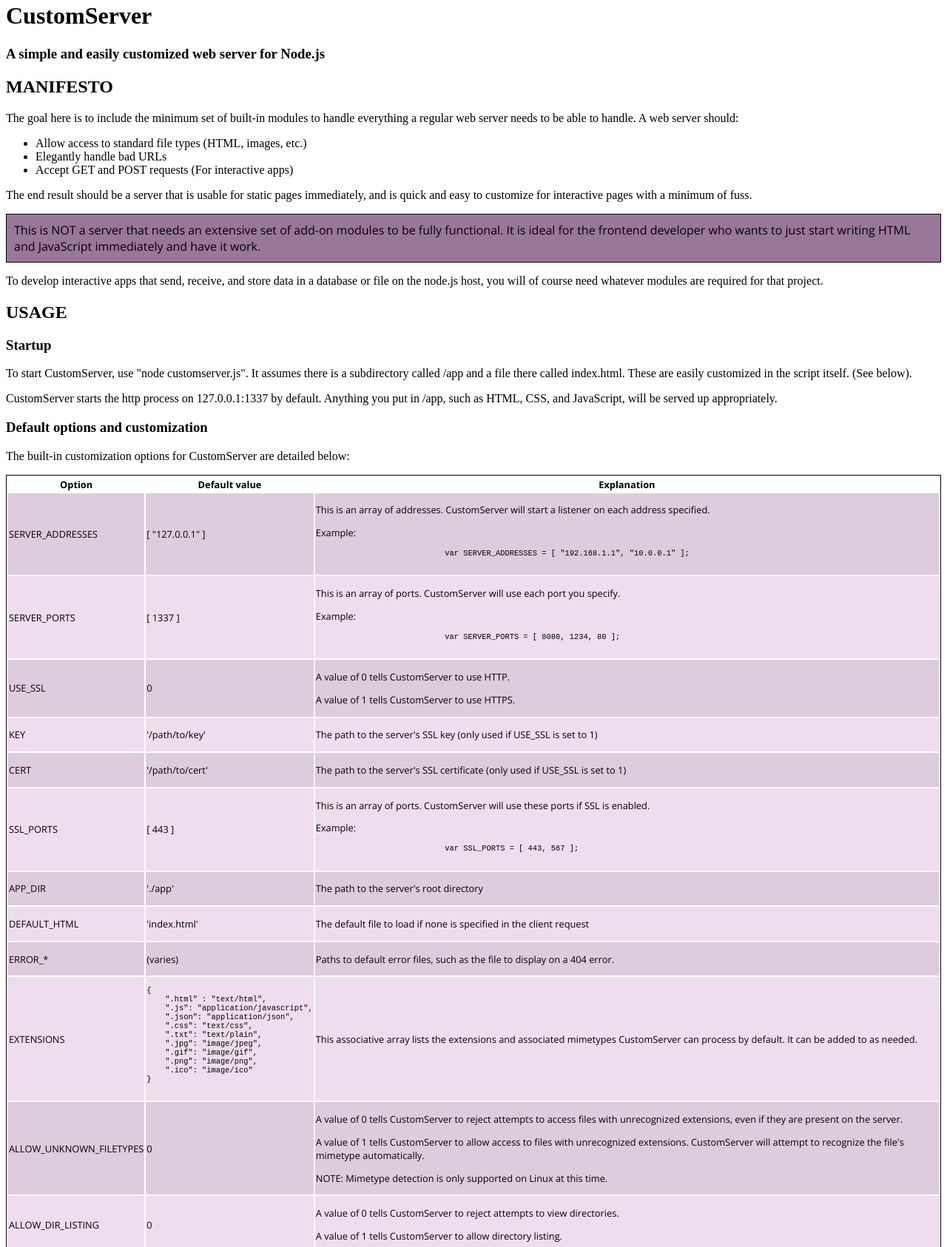
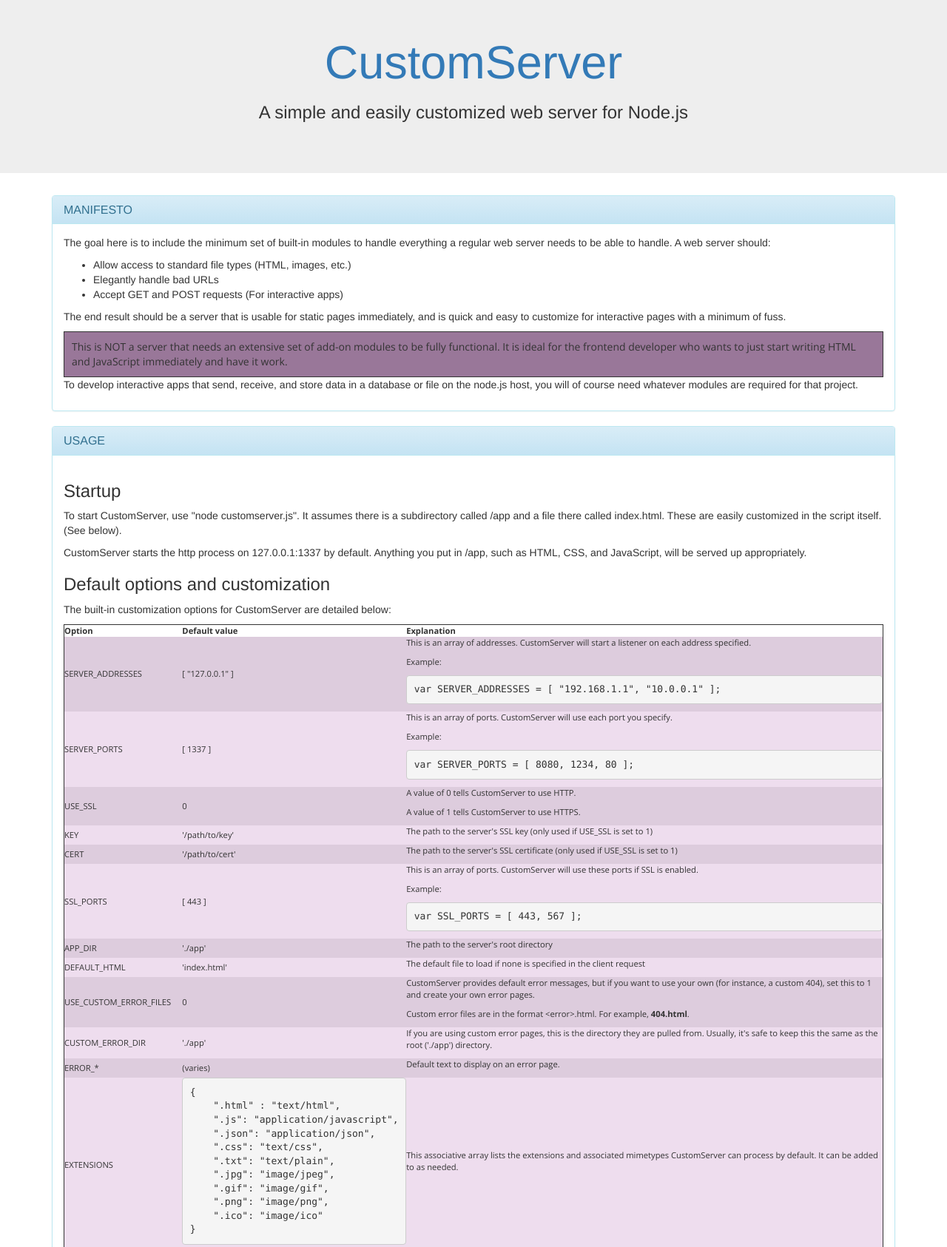
Before and after one commit to dekoding/customserver, a plain HTML site: page app/index.html in a window 1280 px wide. Shown: the part 18-1704 px from the top of the page at 74% size. Drawn offline with nearby package versions, Linux system fonts and the light colour scheme.

Commit message:
Upgraded example page with better instructions, better UI, and Bootstrap deliciousness

```diff
--- a/app/index.html
+++ b/app/index.html
@@ -3,11 +3,17 @@
 <head>
     <meta charset="utf-8" />
     <meta name="author" content="Damon Kaswell" />
+    <meta name="viewport" content="width=device-width, initial-scale=1">
 
     <title>CustomServer Example</title>
 
     <link href="css/app.css" rel="stylesheet"></link>
     <link href="http://fonts.googleapis.com/css?family=Open+Sans:400,700" rel="stylesheet" type="text/css" />
+
+    <link rel="stylesheet" href="https://maxcdn.bootstrapcdn.com/bootstrap/3.3.5/css/bootstrap.min.css" />
+    <link rel="stylesheet" href="https://maxcdn.bootstrapcdn.com/bootstrap/3.3.5/css/bootstrap-theme.min.css" />
+    <link rel="stylesheet" href="https://maxcdn.bootstrapcdn.com/font-awesome/4.4.0/css/font-awesome.min.css" />
+
     <link rel="apple-touch-icon" sizes="57x57" href="/favicons/apple-touch-icon-57x57.png">
     <link rel="apple-touch-icon" sizes="60x60" href="/favicons/apple-touch-icon-60x60.png">
     <link rel="apple-touch-icon" sizes="72x72" href="/favicons/apple-touch-icon-72x72.png">
@@ -27,10 +33,14 @@
     <meta name="theme-color" content="#ffffff">
 </head>
 <body>
-        <h1>CustomServer</h1>
-        <h3>A simple and easily customized web server for Node.js<h3>
+    <div class="jumbotron">
+        <h1 class="text-center"><a href="https://github.com/GoodDamon/customserver">CustomServer</a></h1>
+        <h3 class="text-center">A simple and easily customized web server for Node.js<h3>
+    </div>
 
-        <h2>MANIFESTO</h2>
+    <div class="container"><div class="panel panel-info">
+        <div class="panel-heading"><h2 class="panel-title">MANIFESTO</h2></div>
+        <div class="panel-body">
             <p>The goal here is to include the minimum set of built-in modules to handle everything a regular web server needs to be able to handle. A web server should:</p>
 
             <ul>
@@ -38,14 +48,17 @@
                 <li>Elegantly handle bad URLs</li>
                 <li>Accept GET and POST requests (For interactive apps)</li>
             </ul>
-
             <p>The end result should be a server that is usable for static pages immediately, and is quick and easy to customize for interactive pages with a minimum of fuss.</p>
 
             <div class="notice">This is NOT a server that needs an extensive set of add-on modules to be fully functional. It is ideal for the frontend developer who wants to just start writing HTML and JavaScript immediately and have it work.</div>
 
             <p>To develop interactive apps that send, receive, and store data in a database or file on the node.js host, you will of course need whatever modules are required for that project.</p>
+        </div>
+    </div></div>
 
-        <h2>USAGE</h2>
+    <div class="container"><div class="panel panel-info">
+        <div class="panel-heading"><h2 class="panel-title">USAGE</h2></div>
+        <div class="panel-body">
 
             <h3>Startup</h3>
             <p>To start CustomServer, use "node customserver.js". It assumes there is a subdirectory called /app and a file there called index.html. These are easily customized in the script itself. (See below).</p>
@@ -125,9 +138,22 @@
                         </td>
                     </tr>
                     <tr>
+                        <td>USE_CUSTOM_ERROR_FILES</td>
+                        <td>0</td>
+                        <td><p>CustomServer provides default error messages, but if you want to use your own (for instance, a custom 404), set this to 1 and create your own error pages.</p>
+                            <p>Custom error files are in the format &lt;error&gt;.html. For example, <strong>404.html</strong>.</p>
+                        </td>
+                    </tr>
+                    <tr>
+                        <td>CUSTOM_ERROR_DIR</td>
+                        <td>'./app'</td>
+                        <td><p>If you are using custom error pages, this is the directory they are pulled from. Usually, it's safe to keep this the same as the root ('./app') directory.</p>
+                        </td>
+                    </tr>
+                    <tr>
                         <td>ERROR_*</td>
                         <td>(varies)</td>
-                    <td><p>Paths to default error files, such as the file to display on a 404 error.</p>
+                        <td><p>Default text to display on an error page.</p>
                         </td>
                     </tr>
                     <tr>
@@ -175,8 +201,10 @@
                     </tr>
                 </tbody>
             </table>
-        <br/>
-        <div class="notice">CustomServer is released under the Apache 2.0 license, a very permissive license that allows you to use and customize it for nearly anything you can imagine. Please abide by its (very, very few) restrictions.</div>
+        </div>
+    </div></div>
+
+    <div class="footer">CustomServer is released under the Apache 2.0 license, a very permissive license that allows you to use and customize it for nearly anything you can imagine. Please abide by its (very, very few) restrictions.</div>
 
     <script src="http://ajax.googleapis.com/ajax/libs/jquery/1.10.2/jquery.min.js"></script>
     <script src="js/app.js"></script>
```
Lines whose indentation alone changed are shown as unchanged.
